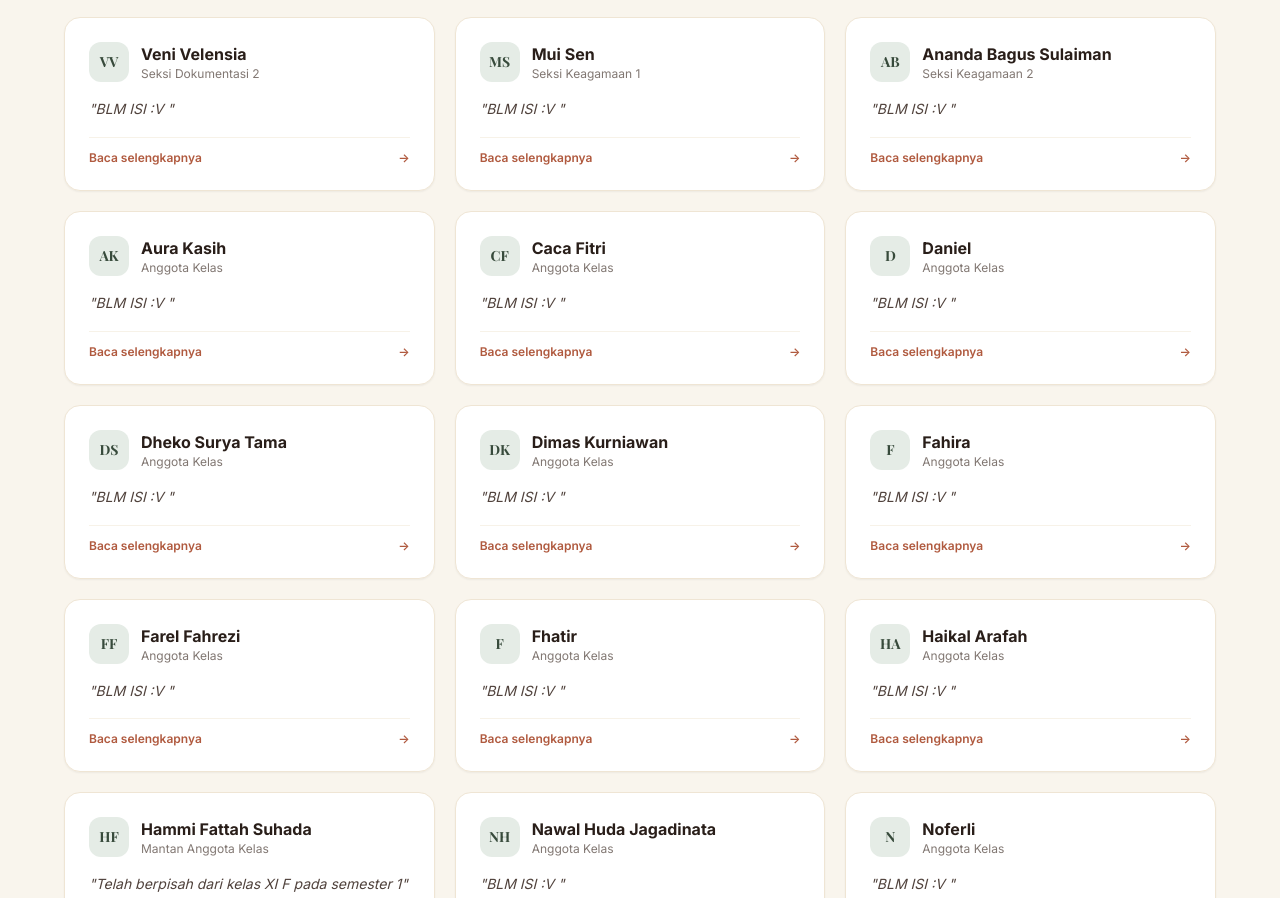
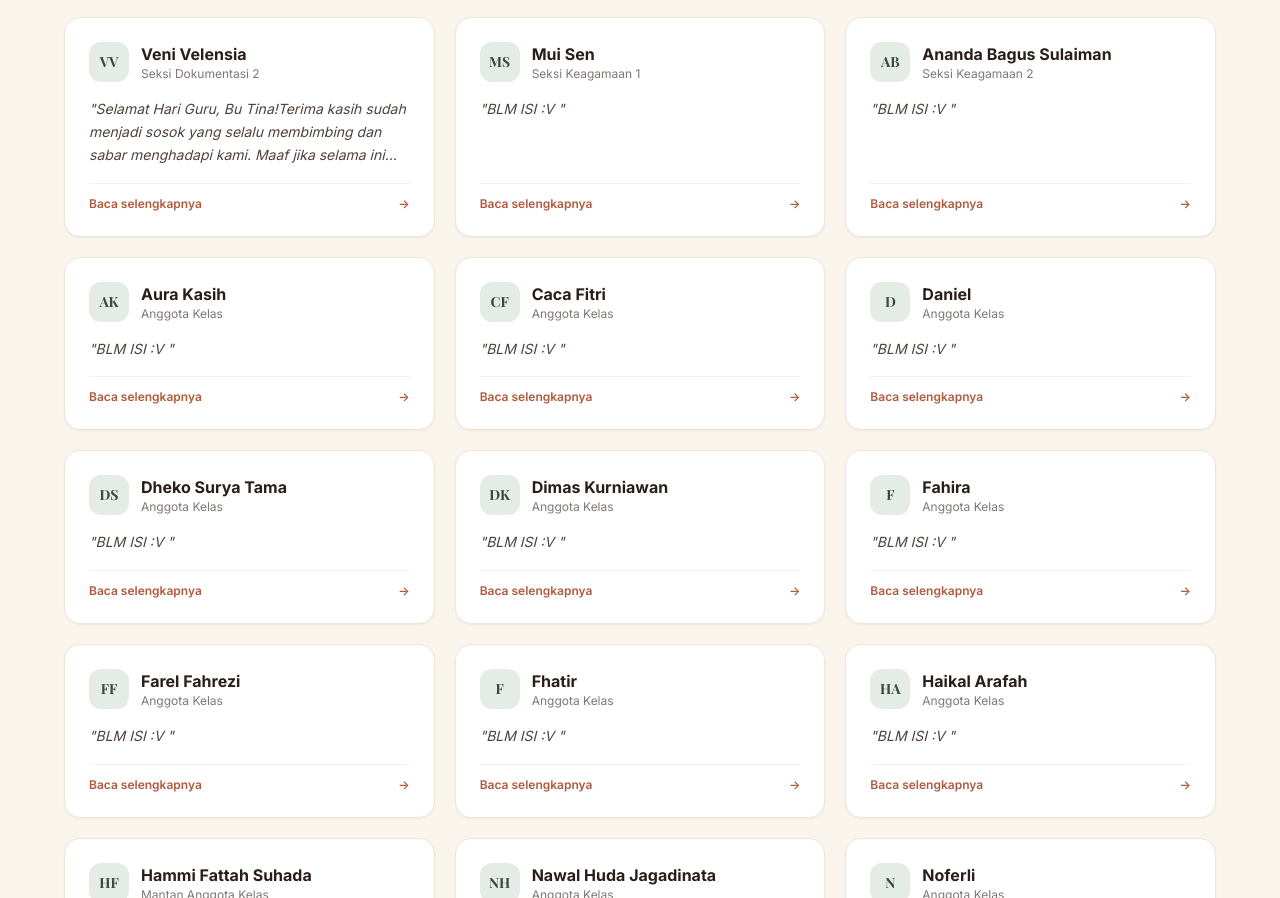
Before and after one commit to alfaa855/alfaa855.github.io, a plain HTML site: page index.html in a window 1280 px wide. Shown: the part 6343-7241 px from the top of the page. Drawn offline with nearby package versions, Linux system fonts and the light colour scheme; a web font is replaced by a local one.

Commit message:
Update message for Veni Velensia in index.html

```diff
--- a/index.html
+++ b/index.html
@@ -592,7 +592,7 @@
             {
                 name: "Veni Velensia",
                 role: "Seksi Dokumentasi 2",
-                message: "BLM ISI :V "
+                message: "Selamat Hari Guru, Bu Tina!Terima kasih sudah menjadi sosok yang selalu membimbing dan sabar menghadapi kami. Maaf jika selama ini kami sering membuat Ibu kecewa atau kesal. Mungkin kami belum bisa menjadi murid yang sempurna, tetapi kami sangat bersyukur memiliki wali kelas seperti Ibu. Semoga Bu Tina selalu sehat dan bahagia. Jasa dan kebaikan Ibu akan selalu kami ingat."
             },
             {
                 name: "Mui Sen",
```
